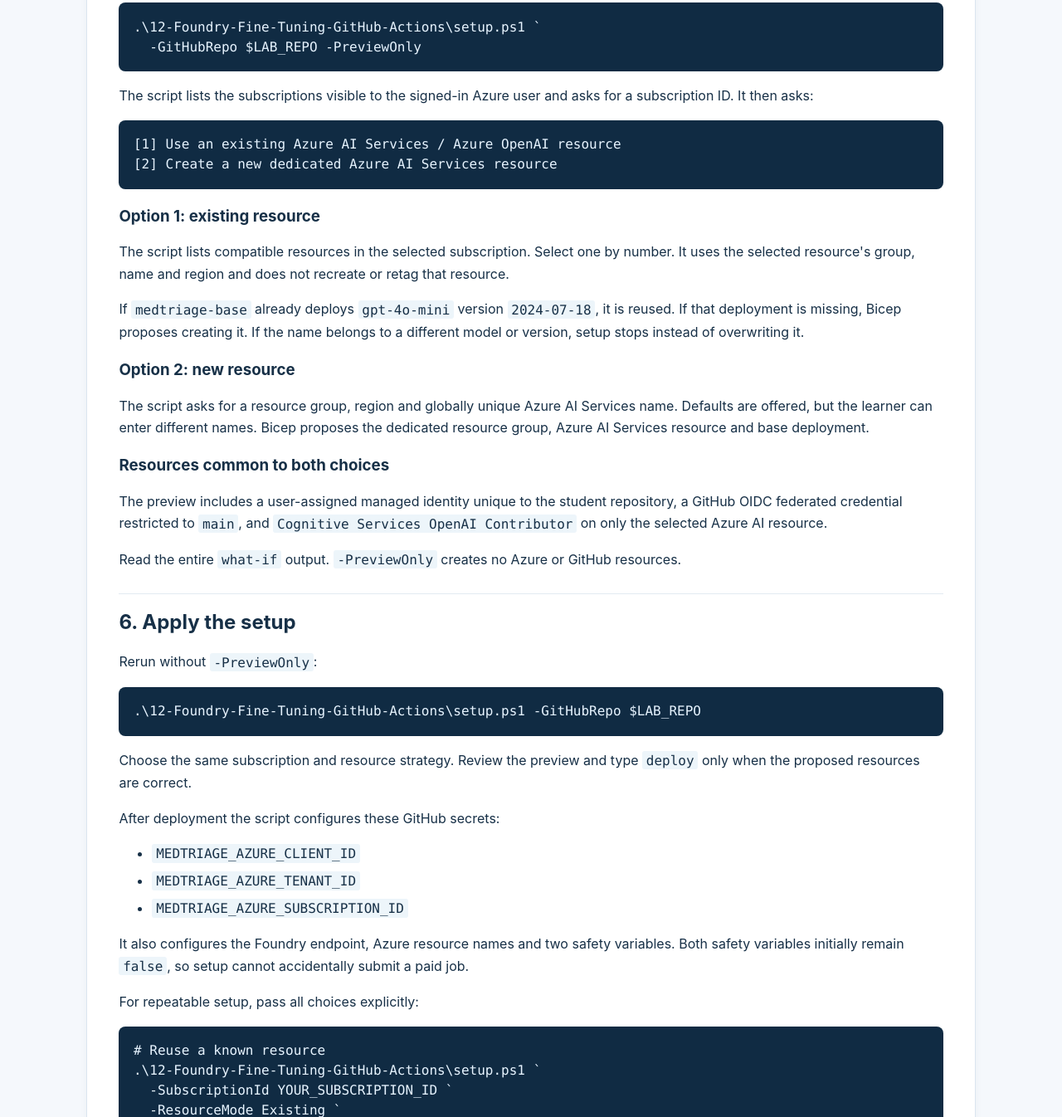
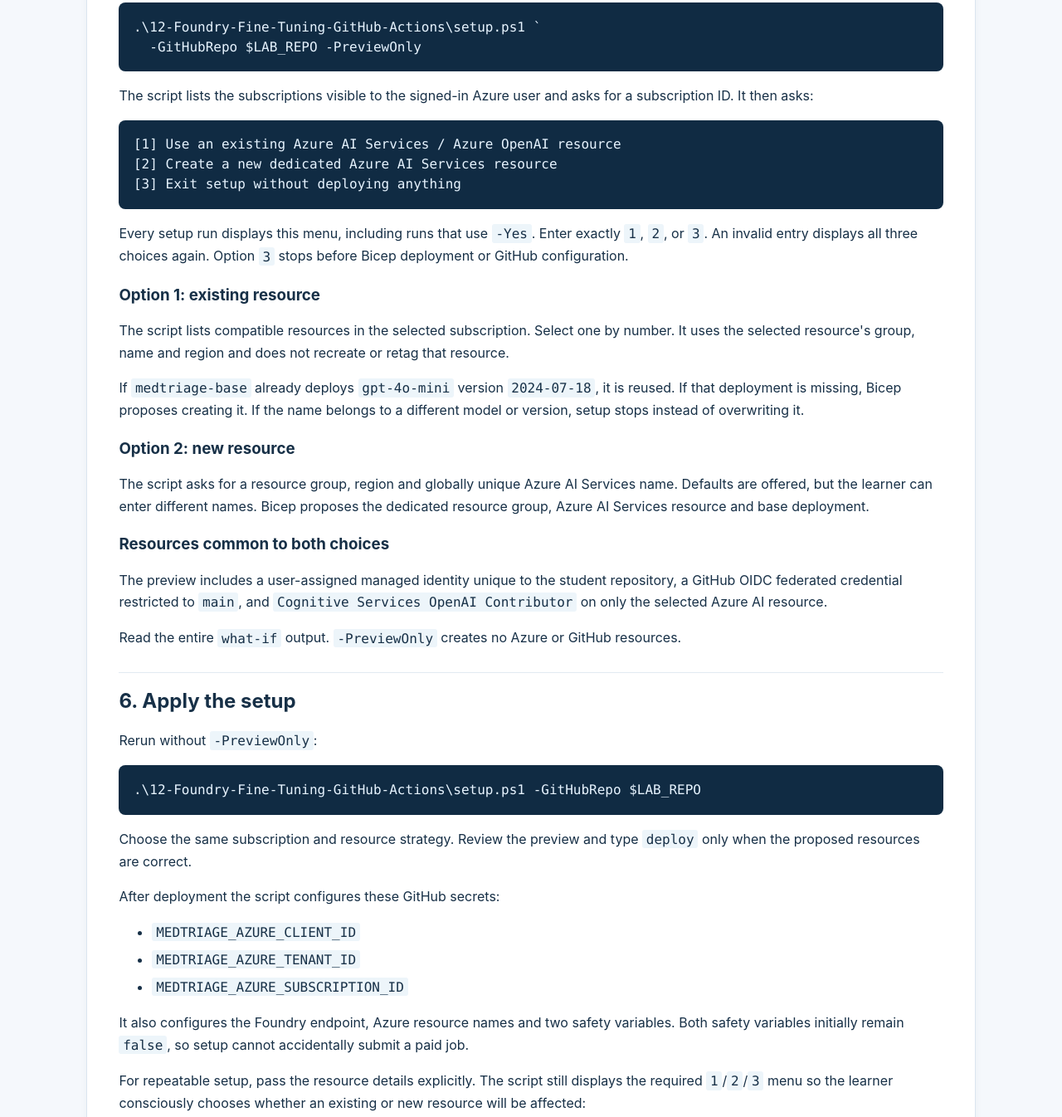
Before and after one commit to kavsrd13/operationalize-ml-models-labs, a plain HTML site: page 12-Foundry-Fine-Tuning-GitHub-Actions/Instruction/index.html in a window 1280 px wide. Shown: the part 3359-4705 px from the top of the page at 83% size. Drawn offline with Linux system fonts and the light colour scheme.

Commit message:
Require explicit resource choice in Exercise 12 setup

```diff
--- a/12-Foundry-Fine-Tuning-GitHub-Actions/Instruction/index.html
+++ b/12-Foundry-Fine-Tuning-GitHub-Actions/Instruction/index.html
@@ -86,7 +86,9 @@ Dataset validation passed.</code></pre>
   -GitHubRepo $LAB_REPO -PreviewOnly</code></pre>
 <p>The script lists the subscriptions visible to the signed-in Azure user and asks for a subscription ID. It then asks:</p>
 <pre><code>[1] Use an existing Azure AI Services / Azure OpenAI resource
-[2] Create a new dedicated Azure AI Services resource</code></pre>
+[2] Create a new dedicated Azure AI Services resource
+[3] Exit setup without deploying anything</code></pre>
+<p>Every setup run displays this menu, including runs that use <code>-Yes</code>. Enter exactly <code>1</code>, <code>2</code>, or <code>3</code>. An invalid entry displays all three choices again. Option <code>3</code> stops before Bicep deployment or GitHub configuration.</p>
 <h3>Option 1: existing resource</h3>
 <p>The script lists compatible resources in the selected subscription. Select one by number. It uses the selected resource&#x27;s group, name and region and does not recreate or retag that resource.</p>
 <p>If <code>medtriage-base</code> already deploys <code>gpt-4o-mini</code> version <code>2024-07-18</code>, it is reused. If that deployment is missing, Bicep proposes creating it. If the name belongs to a different model or version, setup stops instead of overwriting it.</p>
@@ -106,11 +108,10 @@ Dataset validation passed.</code></pre>
 <li><code>MEDTRIAGE_AZURE_SUBSCRIPTION_ID</code></li>
 </ul>
 <p>It also configures the Foundry endpoint, Azure resource names and two safety variables. Both safety variables initially remain <code>false</code>, so setup cannot accidentally submit a paid job.</p>
-<p>For repeatable setup, pass all choices explicitly:</p>
+<p>For repeatable setup, pass the resource details explicitly. The script still displays the required <code>1</code>/<code>2</code>/<code>3</code> menu so the learner consciously chooses whether an existing or new resource will be affected:</p>
 <pre><code># Reuse a known resource
 .\12-Foundry-Fine-Tuning-GitHub-Actions\setup.ps1 `
   -SubscriptionId YOUR_SUBSCRIPTION_ID `
-  -ResourceMode Existing `
   -ResourceGroup YOUR_EXISTING_RESOURCE_GROUP `
   -AccountName YOUR_EXISTING_AI_RESOURCE `
   -GitHubRepo $LAB_REPO -Yes
@@ -118,7 +119,6 @@ Dataset validation passed.</code></pre>
 # Or create a dedicated resource
 .\12-Foundry-Fine-Tuning-GitHub-Actions\setup.ps1 `
   -SubscriptionId YOUR_SUBSCRIPTION_ID `
-  -ResourceMode New `
   -ResourceGroup rg-medtriage-finetuning `
   -Location eastus `
   -AccountName YOUR_GLOBALLY_UNIQUE_NAME `
```
Also changed, not shown: index.html (+4 -4 lines), 2 other files.
